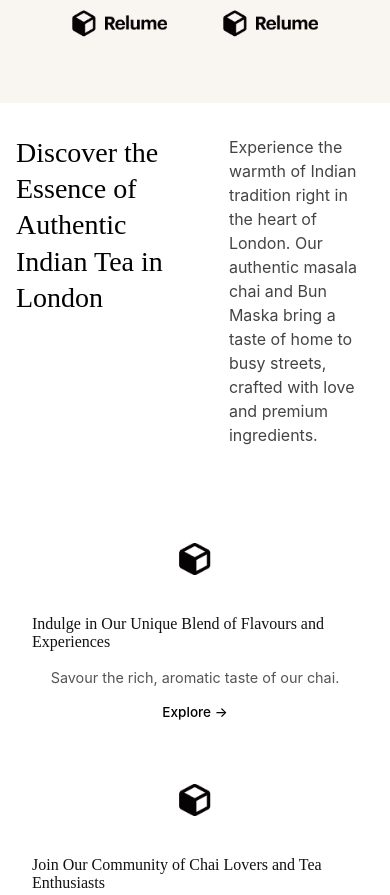
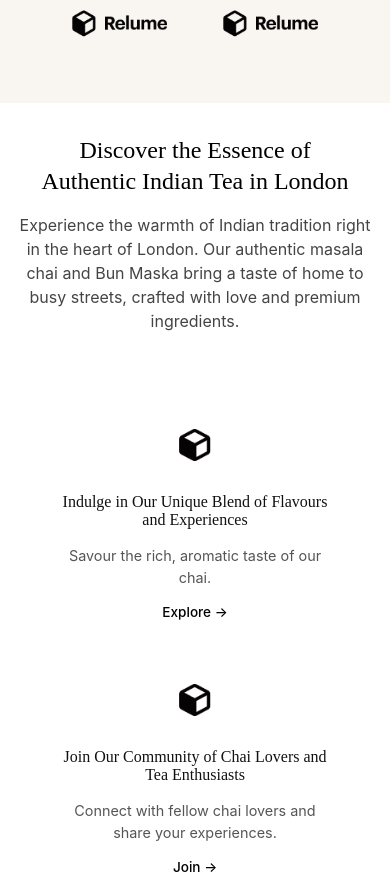
Before and after one commit to Kakarla-Manoj-Kumar/JustChaiUK, a plain HTML site: page index.html in a window 390 px wide. Shown: the part 1151-2046 px from the top of the page. Drawn offline with Linux system fonts and the light colour scheme.

Commit message:
Update style.css
changed Third section Cards to center align equally

```diff
--- a/style.css
+++ b/style.css
@@ -419,25 +419,44 @@ body {
 }
 
 /* Responsive */
+@media (max-width: 768px) {
+  .essence-header {
+    flex-direction: column;
+    gap: 1rem;
+  }
+
+  .essence-header h2,
+  .essence-header p {
+    flex: 1 1 100%;
+    text-align: center;
+  }
+
+  .essence-grid {
+    grid-template-columns: 1fr;
+  }
+
+  .essence-card {
+    width: 100%;
+    max-width: 100%;
+    height: auto;
+    padding: 1rem;
+    align-items: center;
+  }
+}
+
 @media (max-width: 480px) {
   .essence-section {
     padding: 2rem 1rem;
   }
 
   .essence-header h2 {
-    font-size: 1.75rem; /* Slightly smaller heading */
-  }
-
-  .essence-card {
-    width: 100%;
-    height: auto; /* Allow height to be based on content */
-    padding: 1rem;
+    font-size: 1.5rem;
   }
 
   .essence-card img {
     width: 2rem;
     height: 2rem;
-    margin-bottom: 1.5rem;
+    margin-bottom: 1rem;
   }
 
   .essence-card h3 {
@@ -452,6 +471,21 @@ body {
     font-size: 0.85rem;
   }
 }
+@media (max-width: 768px) {
+  .essence-grid {
+    grid-template-columns: 1fr;
+    justify-items: center; /* ✅ Center cards horizontally */
+  }
+
+  .essence-card {
+    width: 100%;
+    max-width: 300px; /* ✅ Optional: Keep cards from stretching too wide */
+    height: auto;
+    align-items: center;
+    text-align: center;
+  }
+}
+
 
 
 
```
